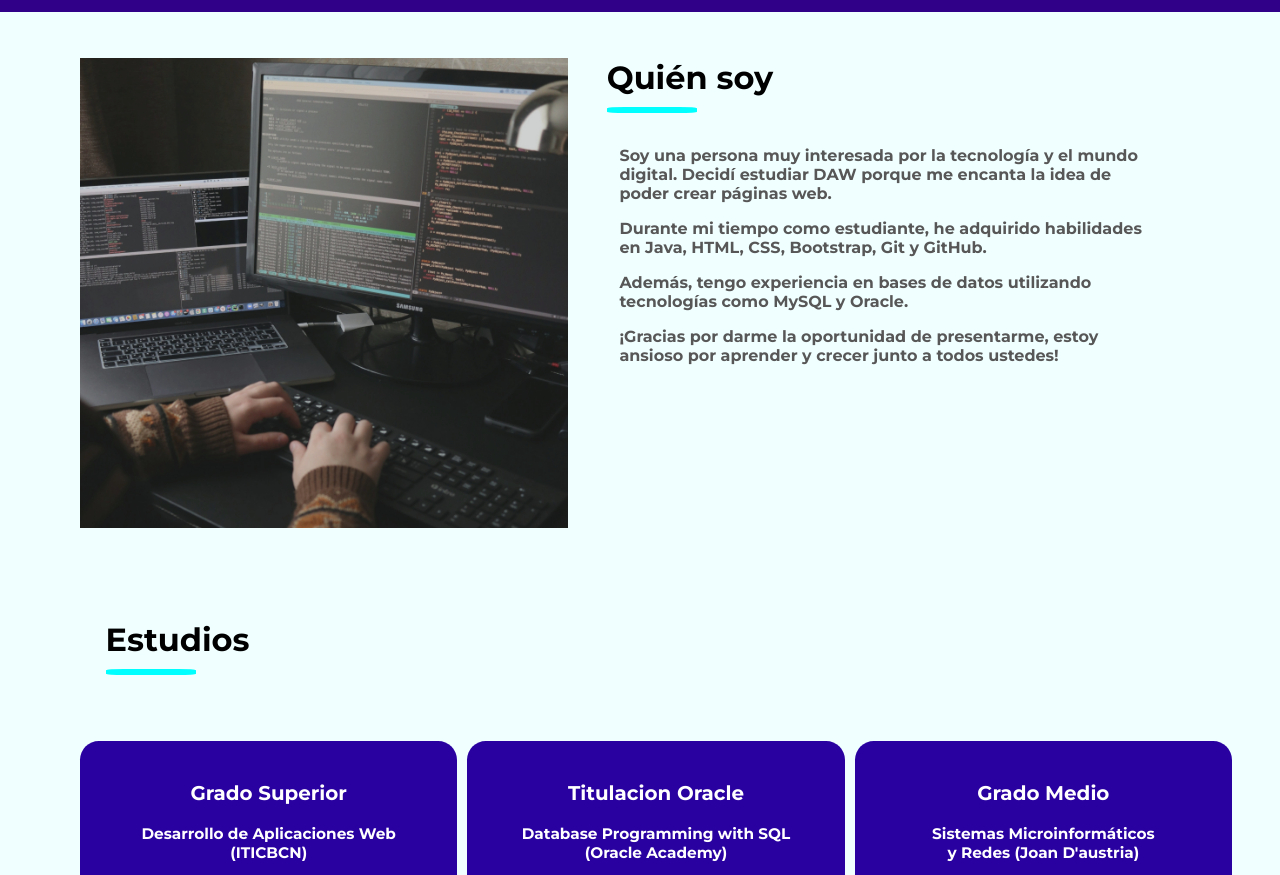
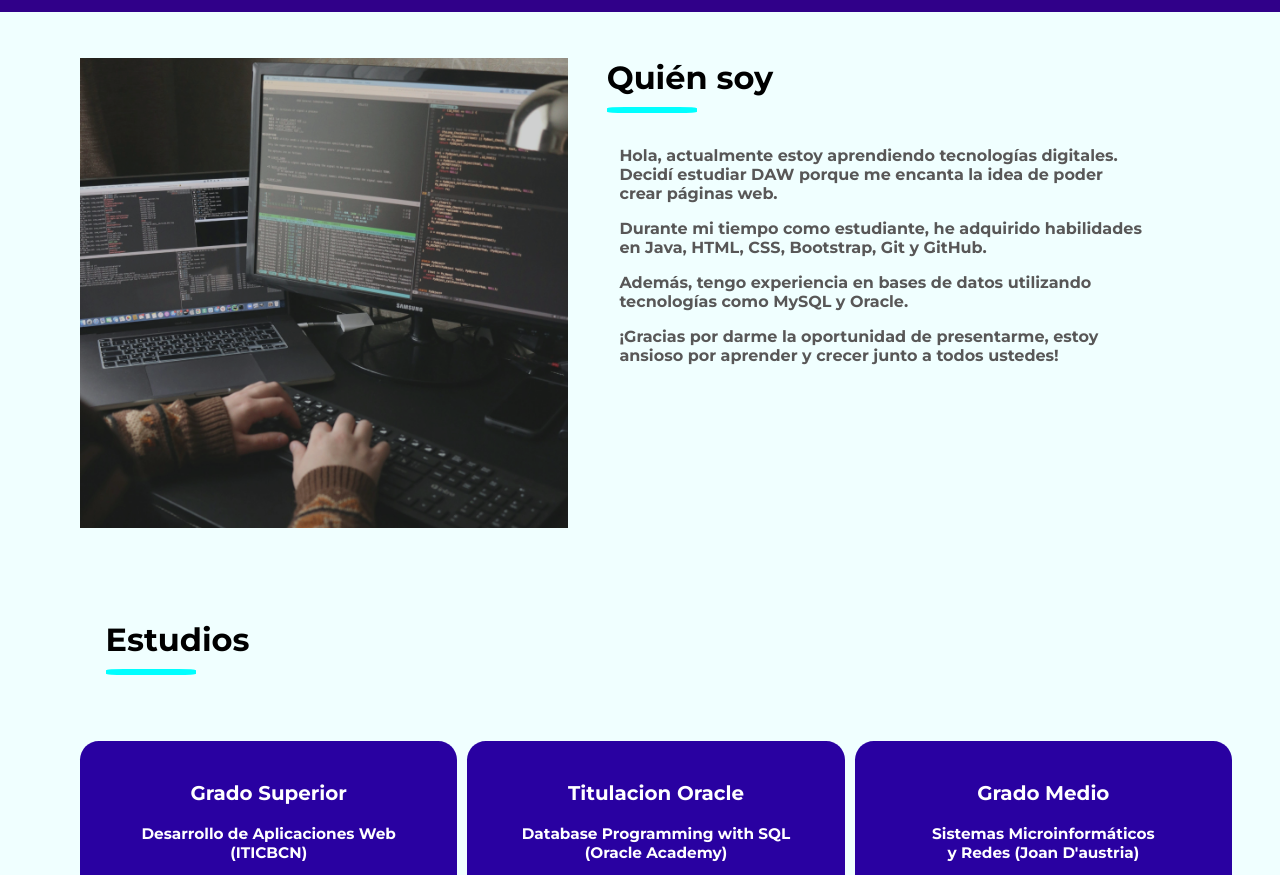
Before and after one commit to danielvallespin/Portfolio, a plain HTML site: page index.html in a window 1280 px wide. Shown: the part 840-1715 px from the top of the page. Drawn offline with nearby package versions, Linux system fonts and the light colour scheme.

Commit message:
correcion_presentacion

```diff
--- a/index.html
+++ b/index.html
@@ -58,7 +58,7 @@
                         <h2 id="quiensoy">Quién soy</h2>
                         <div class="bajoh2"></div>
                         <div>
-                            <span class="qsspan">Soy una persona muy interesada por la tecnología y el mundo digital. Decidí estudiar DAW porque me encanta la idea de poder crear páginas web.</span>
+                            <span class="qsspan">Hola, actualmente estoy aprendiendo tecnologías digitales. Decidí estudiar DAW porque me encanta la idea de poder crear páginas web.</span>
                             <span class="qsspan">Durante mi tiempo como estudiante, he adquirido habilidades en Java, HTML, CSS, Bootstrap, Git y GitHub.</span>
                             <span class="qsspan">Además, tengo experiencia en bases de datos utilizando tecnologías como MySQL y Oracle.</span>
                             <span class="qsspan">¡Gracias por darme la oportunidad de presentarme, estoy ansioso por aprender y crecer junto a todos ustedes!</span>
```
